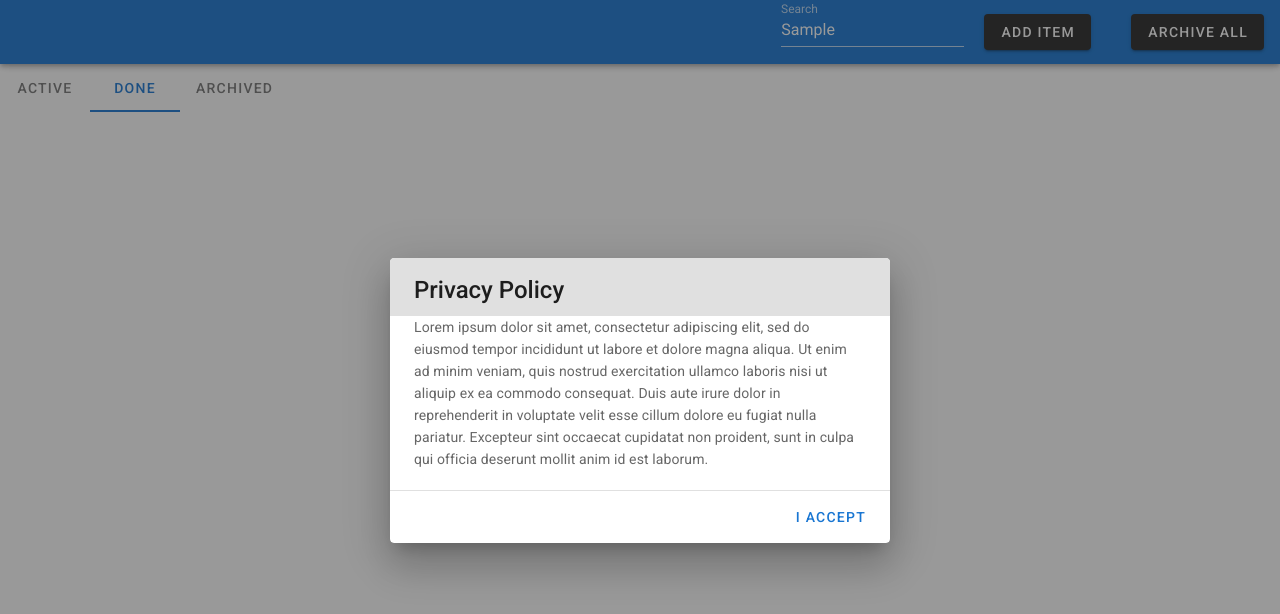
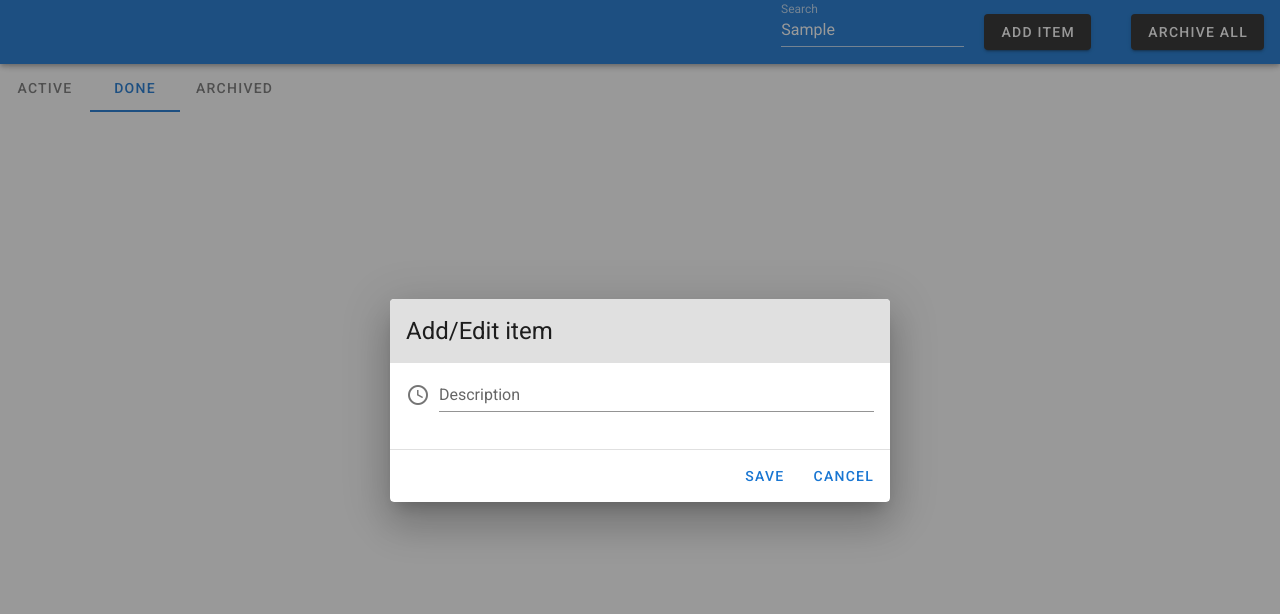
Before and after one commit to MatijaNovosel/vue-vjezba, a Vue app: page /done in a window 1280 px wide. Both pictures are taken after typing "Sample" into the empty fields and a click on the button "ADD ITEM". Shown: the top 614 px of the page. Built offline with nearby package versions, Linux system fonts and the light colour scheme.

Commit message:
Add/edit form

```diff
--- a/package.json
+++ b/package.json
@@ -9,6 +9,7 @@
   "dependencies": {
     "lodash": "^4.17.21",
     "pinia": "^2.0.23",
+    "vee-validate": "^3.4.5",
     "vue": "^2.7.0",
     "vue-router": "^3.5.4",
     "vuetify": "^2.6.0",
--- a/src/components/AddEditItemDialog.vue
+++ b/src/components/AddEditItemDialog.vue
@@ -1,49 +1,143 @@
 <template>
   <div class="text-center">
-    <v-dialog width="500" v-model="state.show">
+    <v-dialog width="500" v-model="state.show" @click:outside="closeDialog()">
       <v-card>
-        <v-card-title class="text-h5 grey lighten-2"> Privacy Policy </v-card-title>
+        <ValidationObserver v-slot="{ handleSubmit }" ref="addEditItemForm">
+          <form @submit.prevent="handleSubmit(saveData)">
+            <v-card-title class="text-h5 grey lighten-2">Add/Edit item</v-card-title>
 
             <v-card-text>
-          Lorem ipsum dolor sit amet, consectetur adipiscing elit, sed do eiusmod tempor incididunt
-          ut labore et dolore magna aliqua. Ut enim ad minim veniam, quis nostrud exercitation
-          ullamco laboris nisi ut aliquip ex ea commodo consequat. Duis aute irure dolor in
-          reprehenderit in voluptate velit esse cillum dolore eu fugiat nulla pariatur. Excepteur
-          sint occaecat cupidatat non proident, sunt in culpa qui officia deserunt mollit anim id
-          est laborum.
+              <ValidationProvider name="Description" rules="required" v-slot="{ errors }">
+                <v-text-field
+                  label="Description"
+                  prepend-icon="mdi-clock-time-four-outline"
+                  v-model="state.formData.description"
+                ></v-text-field>
+                <span>{{ errors[0] }}</span>
+              </ValidationProvider>
+              <v-menu
+                v-if="isEditMode"
+                :close-on-content-click="false"
+                :nudge-right="40"
+                transition="scale-transition"
+                offset-y
+                min-width="auto"
+              >
+                <template v-slot:activator="{ on, attrs }">
+                  <v-text-field
+                    label="Date"
+                    prepend-icon="mdi-calendar"
+                    v-bind="attrs"
+                    v-on="on"
+                  ></v-text-field>
+                </template>
+                <v-date-picker></v-date-picker>
+              </v-menu>
+              <v-menu
+                v-if="isEditMode"
+                ref="menu"
+                :close-on-content-click="false"
+                :nudge-right="40"
+                transition="scale-transition"
+                offset-y
+                max-width="290px"
+                min-width="290px"
+              >
+                <template v-slot:activator="{ on, attrs }">
+                  <v-text-field
+                    label="Time"
+                    prepend-icon="mdi-clock-time-four-outline"
+                    readonly
+                    v-bind="attrs"
+                    v-on="on"
+                  ></v-text-field>
+                </template>
+                <v-time-picker full-width></v-time-picker>
+              </v-menu>
+              <v-radio-group row v-if="isEditMode" v-model="state.formData.status">
+                <v-radio label="Active" :value="status.Active"></v-radio>
+                <v-radio label="Done" :value="status.Done"></v-radio>
+              </v-radio-group>
+              <v-checkbox
+                label="Archived"
+                v-if="isEditMode"
+                v-model="state.formData.isArchived"
+              ></v-checkbox>
             </v-card-text>
 
             <v-divider></v-divider>
 
             <v-card-actions>
               <v-spacer></v-spacer>
-          <v-btn color="primary" text @click.stop="closeDialog()"> I accept </v-btn>
+              <v-btn color="primary" text type="submit">Save</v-btn>
+              <v-btn color="primary" text @click="closeDialog()">Cancel</v-btn>
             </v-card-actions>
+          </form>
+        </ValidationObserver>
       </v-card>
     </v-dialog>
   </div>
 </template>
 
 <script lang="ts">
-import { defineComponent, reactive, SetupContext, watch } from "vue";
+import { Item } from "@/models/Item";
+import { ItemStatusEnum } from "@/models/ItemStatusEnum";
+import { useTodoStore } from "@/store";
+import { defineComponent, PropType, reactive, ref, watch } from "vue";
+import { required } from "vee-validate/dist/rules";
+import { extend } from "vee-validate";
+extend("required", required);
 
 export default defineComponent({
   props: {
-    showDialog: Boolean
+    showDialog: Boolean,
+    item: {
+      type: Object as PropType<Item>,
+      required: false
+    }
   },
   setup(props, context) {
-    const state = reactive({ show: props.showDialog });
+    const isEditMode: boolean = props.item !== undefined;
+    const store = useTodoStore();
+    const status = ItemStatusEnum;
+    const state = reactive({
+      show: props.showDialog,
+      formData: {
+        description: isEditMode ? (props.item?.description as string) : null,
+        //date: isEditMode ? (props.item?.description as string) : null,
+        //time: isEditMode ? (props.item?.description as string) : null,
+        status: isEditMode ? props.item?.status : null,
+        isArchived: isEditMode ? props.item?.isArchived : null
+      }
+    });
+    const addEditItemForm: any = ref(null);
 
     function closeDialog() {
       state.show = false;
-      context.emit("close", state.show);
+      debugger;
+      addEditItemForm.value.reset();
+      context.emit("close");
+    }
+
+    function saveData() {
+      if (!isEditMode) {
+        let element: Item = {
+          description: state.formData.description as string,
+          createdAt: new Date(),
+          status: ItemStatusEnum.Active,
+          isArchived: false
+        };
+        state.formData.description = "";
+        store.addItem(element);
+      }
+      closeDialog();
     }
 
     watch(
       () => props.showDialog,
       (val) => (state.show = val)
     );
-    return { state, closeDialog };
+    return { state, isEditMode, status, addEditItemForm, closeDialog, saveData };
   }
 });
 </script>
--- a/src/components/Item.vue
+++ b/src/components/Item.vue
@@ -27,7 +27,12 @@
           >
             Done
           </v-btn>
-          <v-btn color="primary">Edit</v-btn>
+          <v-btn color="primary" @click="state.showDialog = true">Edit</v-btn>
+          <AddEditItemDialog
+            :showDialog="state.showDialog"
+            :item="item"
+            @close="state.showDialog = false"
+          ></AddEditItemDialog>
         </v-card-actions>
       </div>
     </div>
@@ -36,9 +41,10 @@
 
 <script lang="ts">
 import { Item } from "@/models/Item";
-import { defineComponent, PropType } from "vue";
+import { defineComponent, PropType, reactive } from "vue";
 import { ItemStatusEnum } from "@/models/ItemStatusEnum";
 import { useTodoStore } from "@/store";
+import AddEditItemDialog from "./AddEditItemDialog.vue";
 
 export default defineComponent({
   props: {
@@ -51,11 +57,14 @@ export default defineComponent({
   setup() {
     const store = useTodoStore();
     const status = ItemStatusEnum;
+    const state = reactive({ showDialog: false });
     return {
       status,
-      store
+      store,
+      state
     };
-  }
+  },
+  components: { AddEditItemDialog }
 });
 </script>
 
--- a/src/main.ts
+++ b/src/main.ts
@@ -3,6 +3,10 @@ import { createPinia, PiniaVuePlugin } from "pinia";
 import App from "./App.vue";
 import { router } from "./router";
 import vuetify from "./plugins/vuetify";
+import { ValidationProvider, ValidationObserver } from "vee-validate";
+
+Vue.component("ValidationProvider", ValidationProvider);
+Vue.component("ValidationObserver", ValidationObserver);
 
 Vue.config.productionTip = false;
 Vue.use(PiniaVuePlugin);
```
Also changed, not shown: 1 other file (tests, documents, lock files or other folders). Lines whose indentation alone changed are shown as unchanged.
